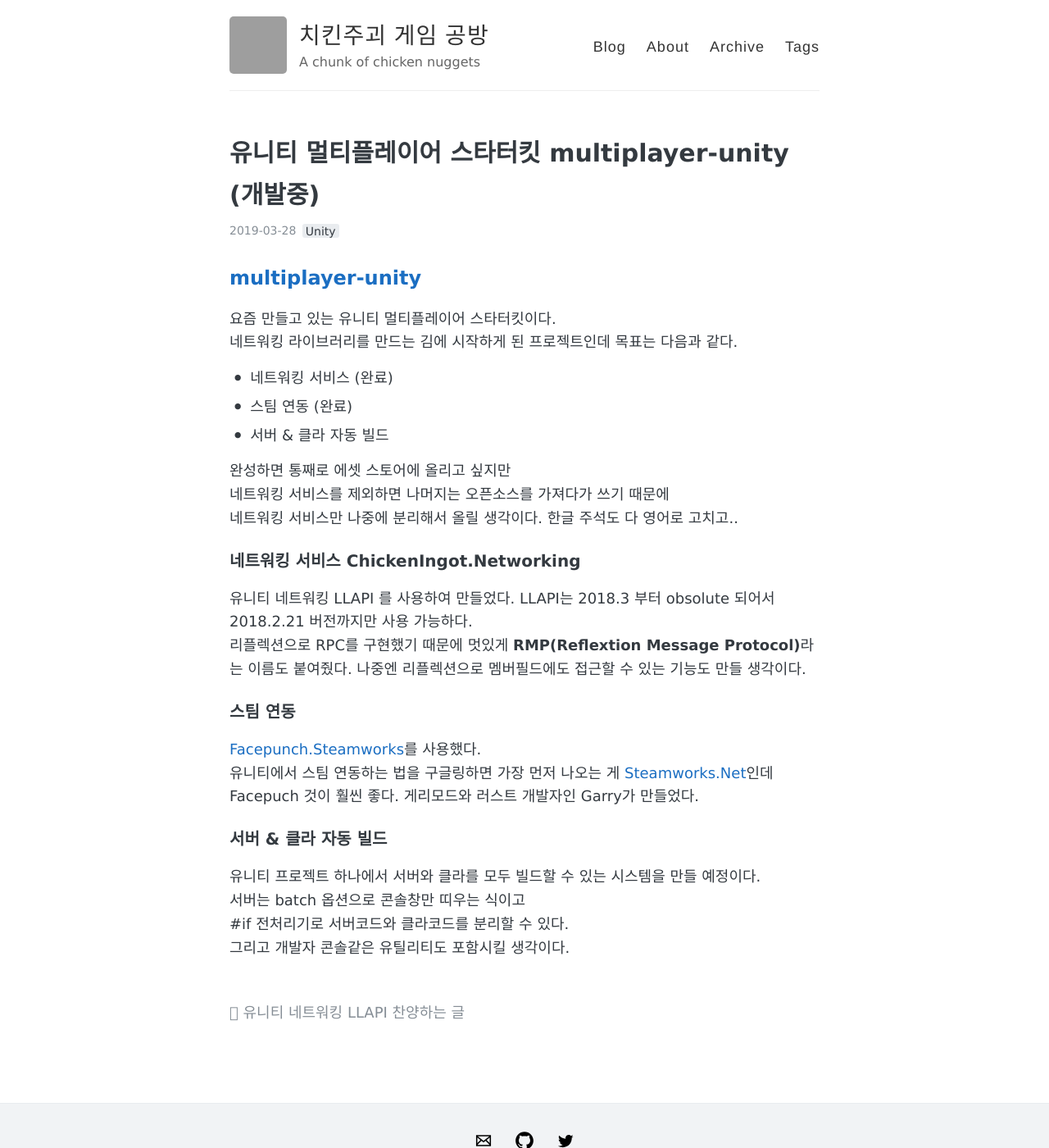
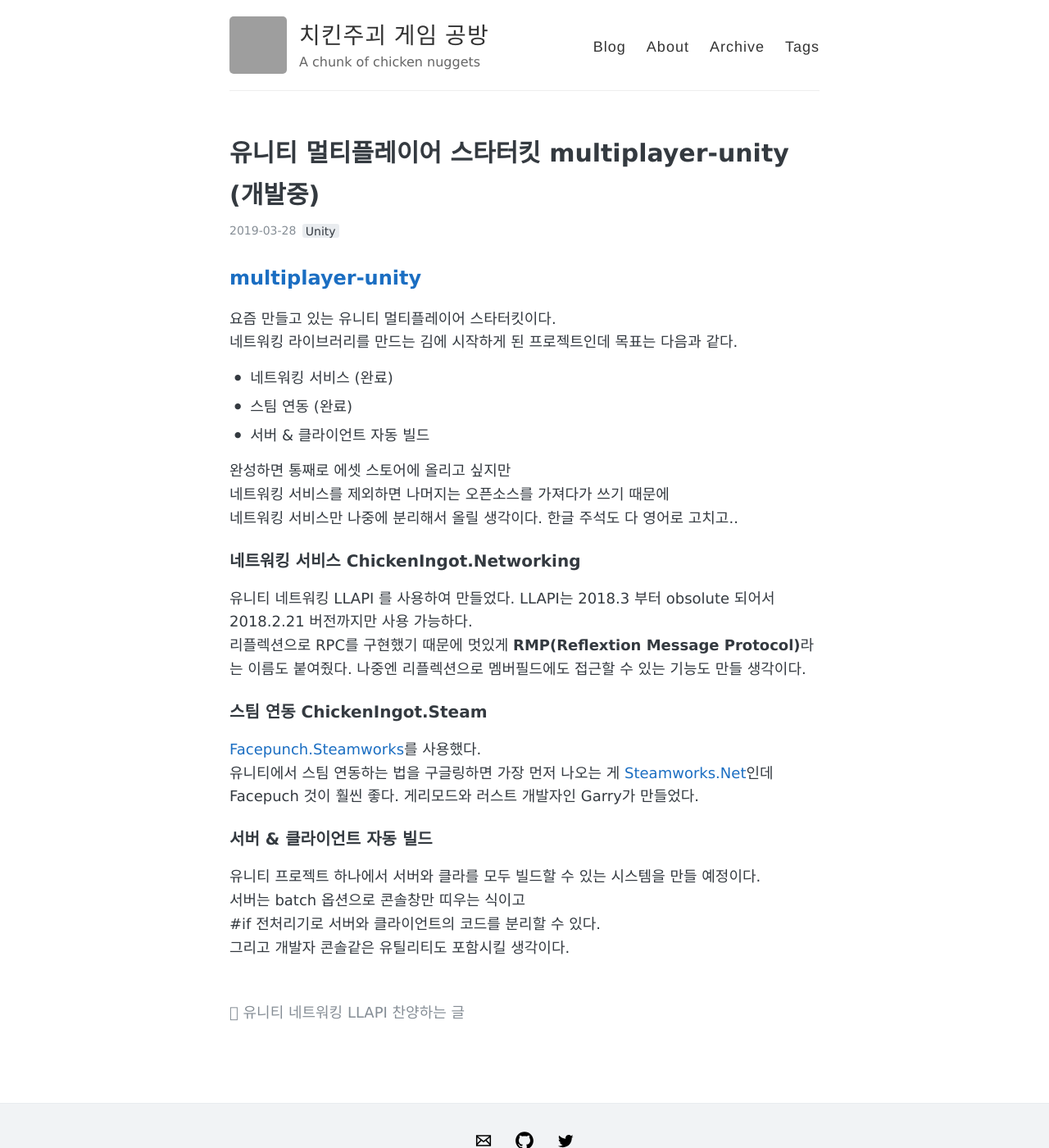
Before and after one commit to chickeningot/chickeningot.github.io, a Jekyll site: the page built from _posts/2019-3-28-multiplayer-kit-making.md, in a window 1280 px wide and 1400 px high. Shown: the whole window at 82% size. Built offline with Jekyll 4.4.1, drawn with Linux system fonts in a browser that asks for light colours; comment, search, counter and statistics services are not loaded; grey boxes are pictures that could not be loaded.

Commit message:
update 2019-3-28-multiplayer-kit-making

```diff
--- a/_posts/2019-3-28-multiplayer-kit-making.md
+++ b/_posts/2019-3-28-multiplayer-kit-making.md
@@ -12,7 +12,7 @@ tags:
 
 - 네트워킹 서비스 (완료)
 - 스팀 연동 (완료)
-- 서버 & 클라 자동 빌드
+- 서버 & 클라이언트 자동 빌드
 
 완성하면 통째로 에셋 스토어에 올리고 싶지만
 네트워킹 서비스를 제외하면 나머지는 오픈소스를 가져다가 쓰기 때문에
@@ -23,13 +23,13 @@ tags:
 2018.2.21 버전까지만 사용 가능하다.
 리플렉션으로 RPC를 구현했기 때문에 멋있게 **RMP(Reflextion Message Protocol)**라는 이름도 붙여줬다. 나중엔 리플렉션으로 멤버필드에도 접근할 수 있는 기능도 만들 생각이다.
 
-### 스팀 연동
+### 스팀 연동 ChickenIngot.Steam
 [Facepunch.Steamworks](https://github.com/Facepunch/Facepunch.Steamworks)를 사용했다.
 유니티에서 스팀 연동하는 법을 구글링하면 가장 먼저 나오는 게 [Steamworks.Net](https://steamworks.github.io/)인데
 Facepuch 것이 훨씬 좋다. 게리모드와 러스트 개발자인 Garry가 만들었다.
 
-### 서버 & 클라 자동 빌드
+### 서버 & 클라이언트 자동 빌드
 유니티 프로젝트 하나에서 서버와 클라를 모두 빌드할 수 있는 시스템을 만들 예정이다.
 서버는 batch 옵션으로 콘솔창만 띠우는 식이고
-#if 전처리기로 서버코드와 클라코드를 분리할 수 있다.
+#if 전처리기로 서버와 클라이언트의 코드를 분리할 수 있다.
 그리고 개발자 콘솔같은 유틸리티도 포함시킬 생각이다.
```
